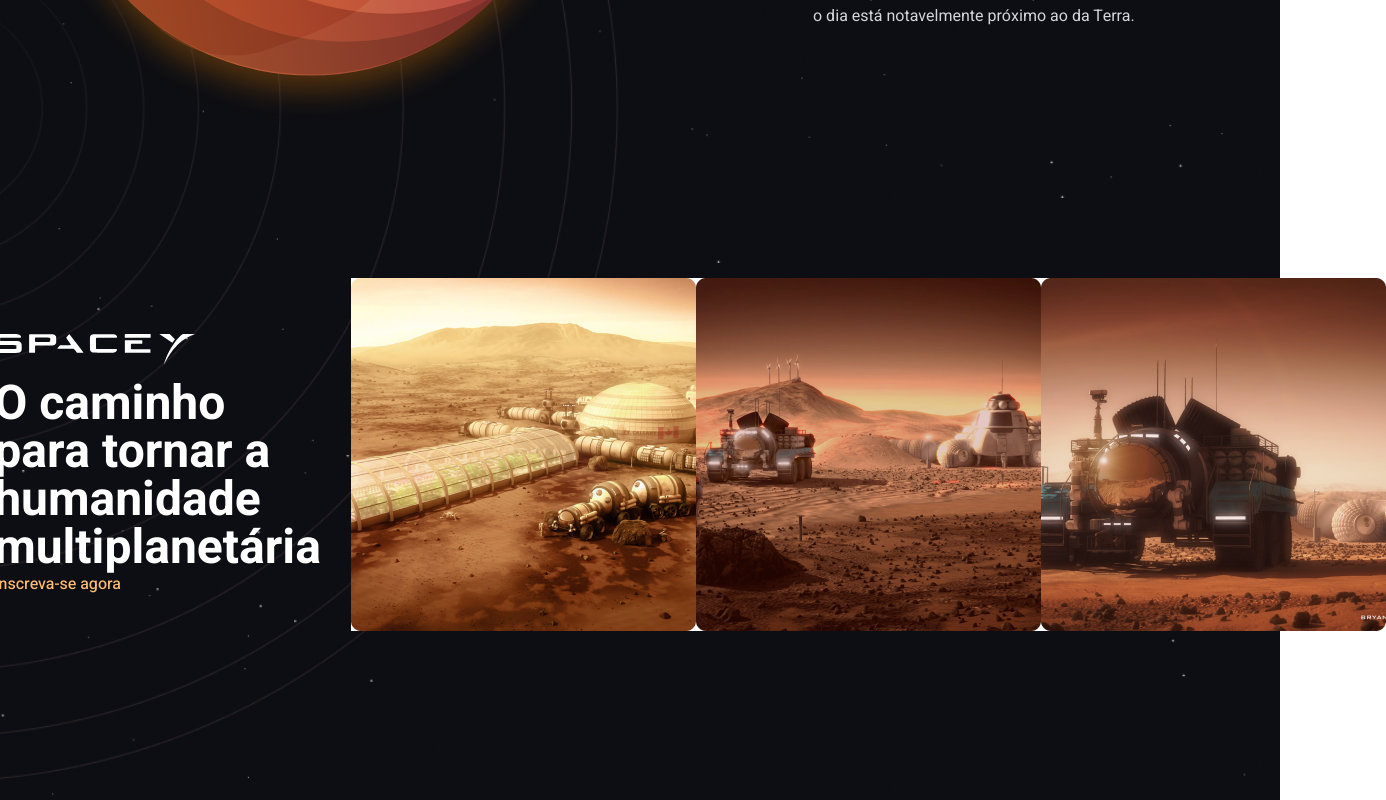
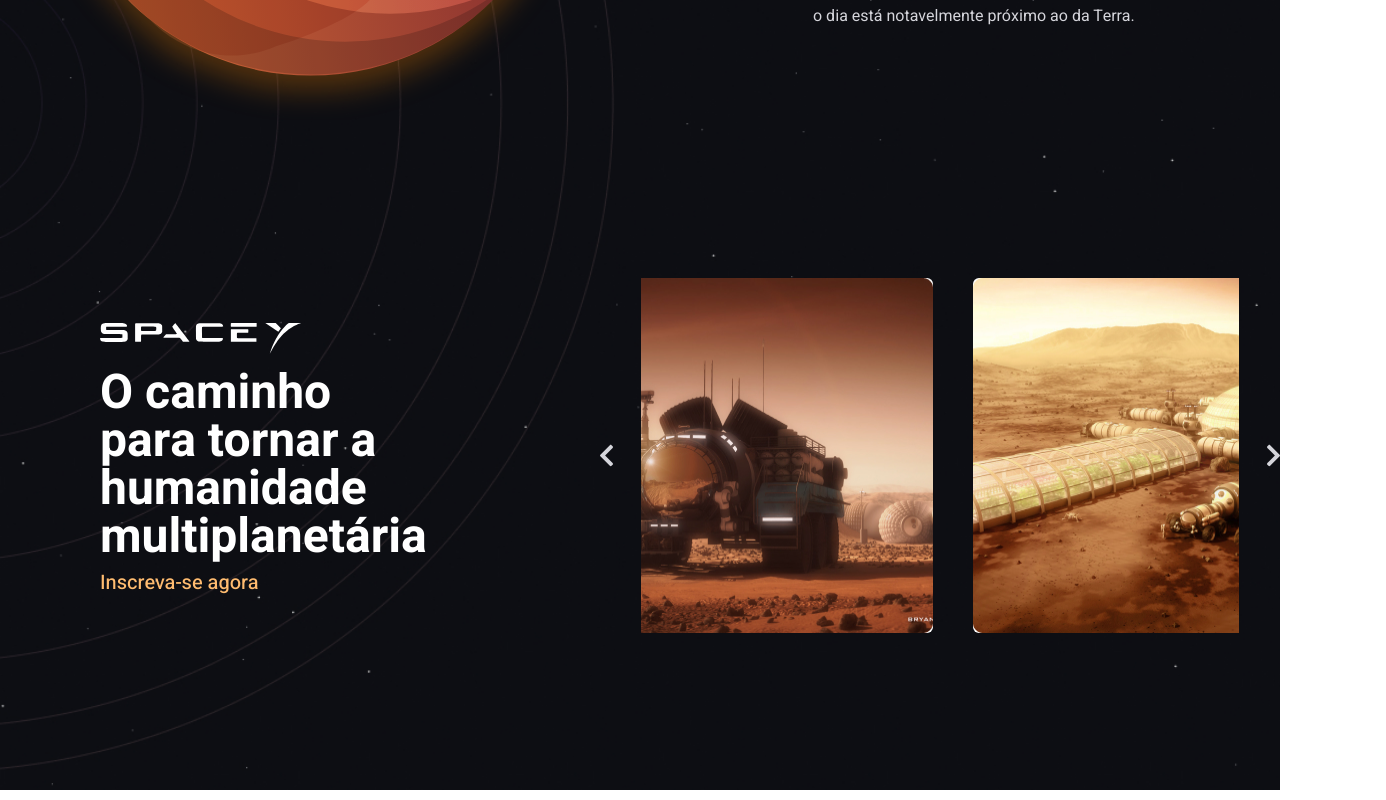
Before and after one commit to renatorodriguess/SpaceY, a Next.js app: page / in a window 1280 px wide. Shown: the part 1437-2237 px from the top of the page, 1386 px wide, since content can reach past the window. Built offline with nearby package versions, Linux system fonts and the light colour scheme.

Commit message:
slide-component

```diff
--- a/src/app/components/Slide/ImagesSlide.tsx
+++ b/src/app/components/Slide/ImagesSlide.tsx
@@ -1,22 +1,40 @@
+'use client'
+
 import React from 'react'
 import Image from 'next/image'
 import logoImg from '../../../../public/images/logo-space-y.svg'
 import img1 from '../../../../public/images/gallery-1.jpg'
 import img2 from '../../../../public/images/gallery-2.jpg'
 import img3 from '../../../../public/images/gallery-3.jpg'
+import arrowImg from '../../../../public/images/arrow-gallery.svg'
+import Marquee from "react-fast-marquee";
+
 
 const ImagesSlide = () => {
     return (
         <div className='flex items-center justify-center mt-[150px] ml-[100px] mb-[157px] mr-[300px]"'>
-            <div className='max-w-[350px] mr-[30px]'>
-                <Image className='pb-3' src={logoImg} alt=''/>
+            <div className='max-w-[300px] mr-[200px]'>
+                <Image className='pb-3' src={logoImg} alt='' />
                 <p className='text-white text-5xl font-bold'>O caminho para tornar a humanidade multiplanetária</p>
-                <h2 className='text-mars-light font-medium cursor-pointer'>Inscreva-se agora</h2>
+                <h2 className='text-mars-light hover:text-mars font-medium cursor-pointer text-xl pt-2'>Inscreva-se agora</h2>
             </div>
-            <Image className='pb-3' src={img1} alt=''/>
-            <Image className='pb-3' src={img2} alt=''/>
-            <Image className='pb-3' src={img3} alt=''/>
-        </div>
+            <Image className='mr-7 cursor-pointer' src={arrowImg} alt='' />
+            <div className='flex max-w-[1000px]'>
+                <Marquee
+                    direction="right"
+                    speed={50}
+                    pauseOnClick={true}
+
+                >
+                    <div className='flex pl-10 gap-9'>
+                        <Image className='rounded-md h-[355px]' src={img1} alt='' />
+                        <Image className='rounded-md h-[355px]' src={img2} alt='' />
+                        <Image className='rounded-md h-[355px]' src={img3} alt='' />
+                    </div>
+                </Marquee>
+                <Image className='ml-7 -rotate-180 cursor-pointer' src={arrowImg} alt='' />
+            </div>
+        </div >
     )
 
 }
```
Also changed, not shown: package.json (+6 -4 lines), 1 other file (tests, documents, lock files or other folders).
